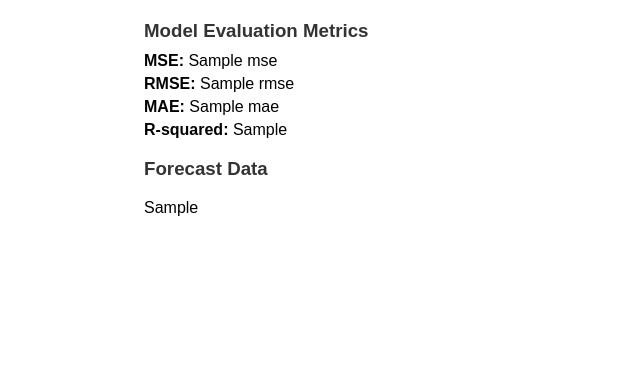
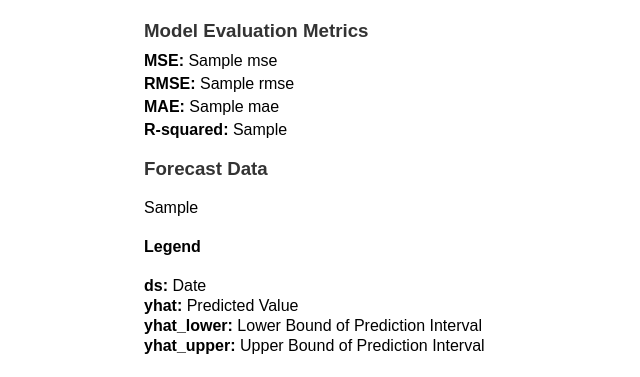
Before and after one commit to FaazFarooqui/forecastProphet2, a Django app: template templates/forecast.html in a window 1280 px wide. Shown: the part 556-933 px from the top of the page, without its empty margins (0-640 px from the left). Before the commit the page ends 772 px from the top, so only its background shows below. Run offline with Django 5.2, Linux system fonts and the light colour scheme; tables that the repository leaves empty hold one stand-in row (values such as "Sample post"); the template is opened without the code that fills it: values that come from a table or form of the project are taken from there, most other values are stand-ins (such as "Sample title", 1, 10 or a date in 2020).

Commit message:
Lengends included, .pyc removed

```diff
--- a/templates/forecast.html
+++ b/templates/forecast.html
@@ -118,10 +118,18 @@
         </div>
     {% endif %}
 
+
     <!-- Display forecast data in a table -->
     {% if forecast_data %}
         <h3>Forecast Data</h3>
         {{ forecast_data|safe }}
+        <div class="legend">
+            <h4>Legend</h4>
+            <p style="margin: 2px 0;"><strong>ds:</strong> Date</p>
+            <p style="margin: 2px 0;"><strong>yhat:</strong> Predicted Value</p>
+            <p style="margin: 2px 0;"><strong>yhat_lower:</strong> Lower Bound of Prediction Interval</p>
+            <p style="margin: 2px 0;"><strong>yhat_upper:</strong> Upper Bound of Prediction Interval</p>
+        </div>
     {% endif %}
     </div>
 </body>
```
